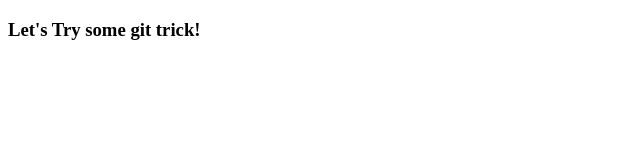
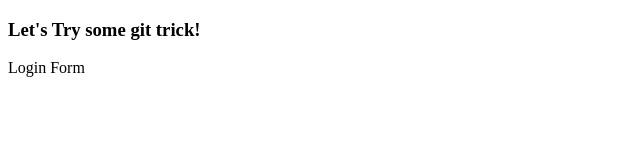
Before and after one commit to DevopsZEN/gitTestApp, a plain HTML site: page index.html in a window 1280 px wide. Shown: the full height of the page, 0-640 px from the left. Drawn offline with Linux system fonts and the light colour scheme.

Commit message:
Login form

```diff
--- /dev/null
+++ b/dir2/app2.js
@@ -0,0 +1 @@
+console.log("This is so cool");
--- a/index.html
+++ b/index.html
@@ -7,7 +7,7 @@
 </head>
 <body>
     <h3>Let's Try some git trick!</h3>
-
+    <p>Login Form</p>
     <script src="app.js"></script>
 </body>
 </html>
```
Also changed, not shown: login.html (added, +1 -0 lines), log.txt (added).
